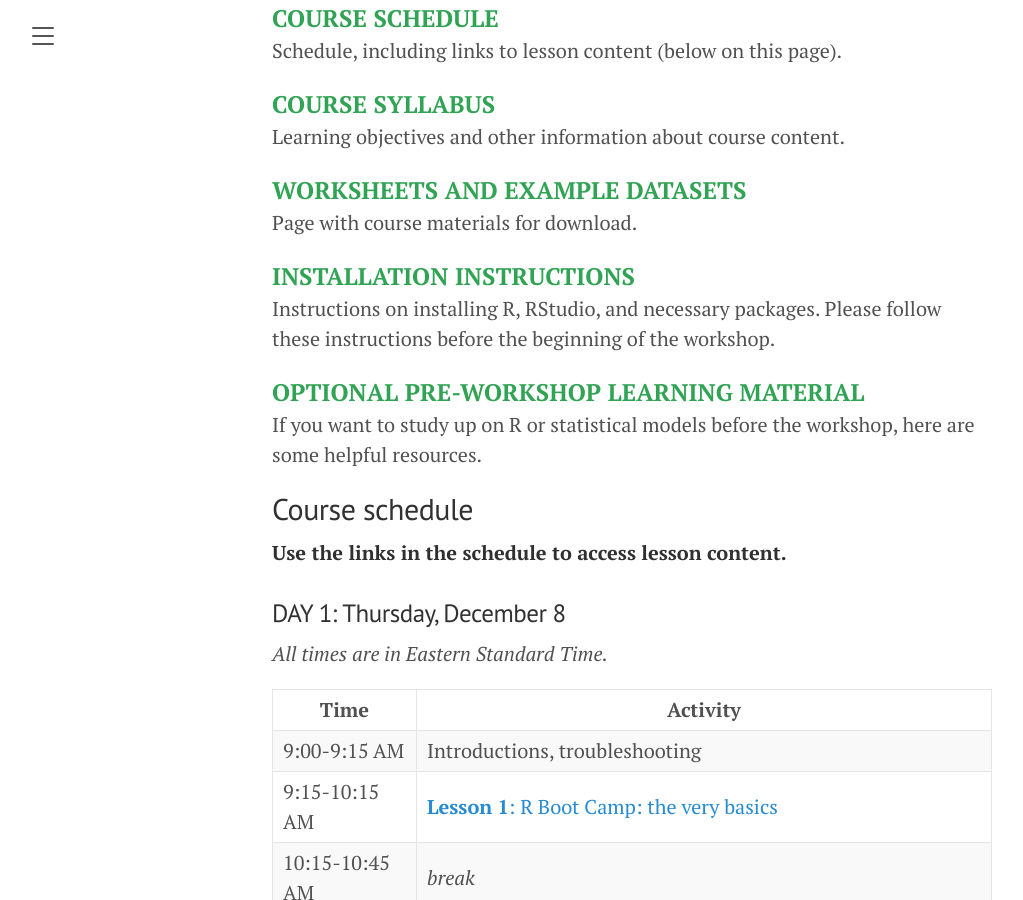
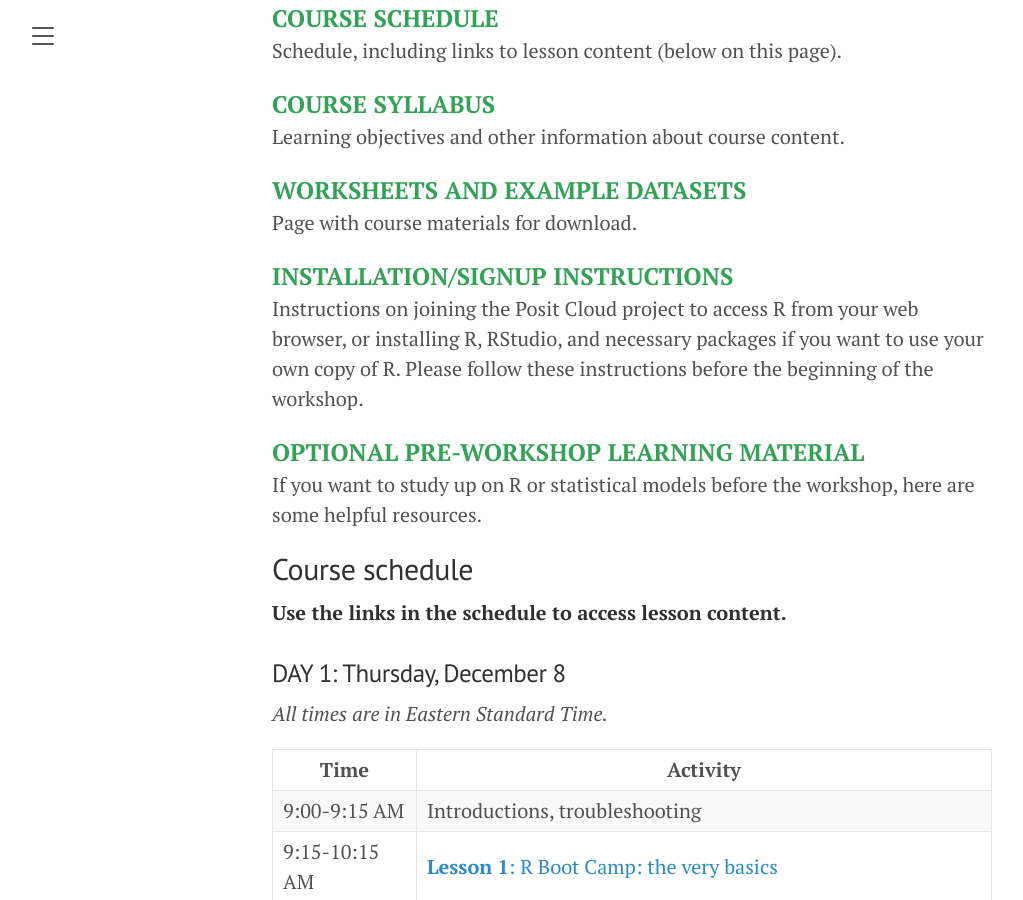
Before and after one commit to qdread/glmm-workshop-dec2022, a Jekyll site: the page built from index.md, in a window 1280 px wide and 900 px high, scrolled down 502 px. Shown: the whole window, without its empty margins (8-1031 px from the left). Built offline with Jekyll 4.4.1, drawn with Linux system fonts in a browser that asks for light colours.

Commit message:
edit index

```diff
--- a/index.md
+++ b/index.md
@@ -20,8 +20,8 @@ Learning objectives and other information about course content.
 [WORKSHEETS AND EXAMPLE DATASETS](worksheets){: .biglink }
 Page with course materials for download.
 
-[INSTALLATION INSTRUCTIONS](install){: .biglink }
-Instructions on installing R, RStudio, and necessary packages. Please follow these instructions before the beginning of the workshop.
+[INSTALLATION/SIGNUP INSTRUCTIONS](install){: .biglink }
+Instructions on joining the Posit Cloud project to access R from your web browser, or installing R, RStudio, and necessary packages if you want to use your own copy of R. Please follow these instructions before the beginning of the workshop.
 
 [OPTIONAL PRE-WORKSHOP LEARNING MATERIAL](pre-workshop-materials){: .biglink }
 If you want to study up on R or statistical models before the workshop, here are some helpful resources.
```
